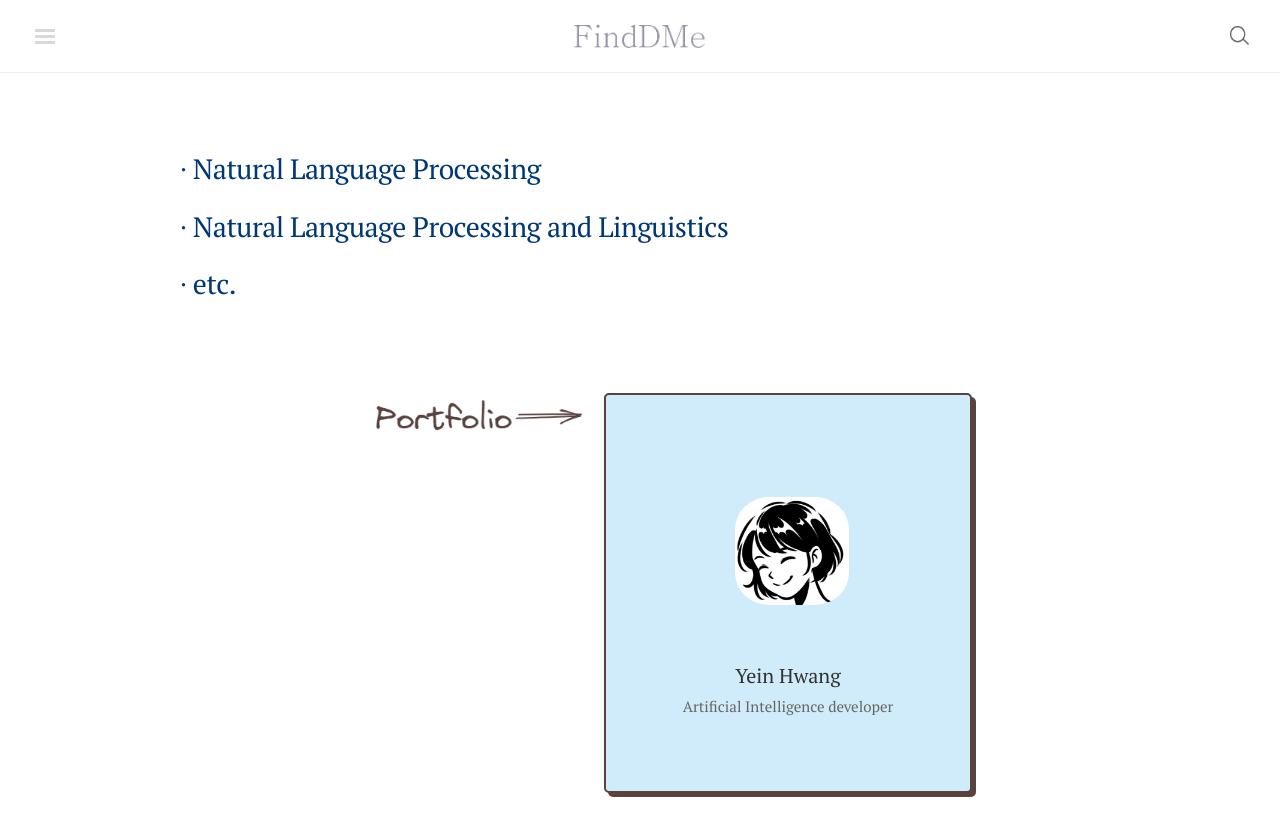
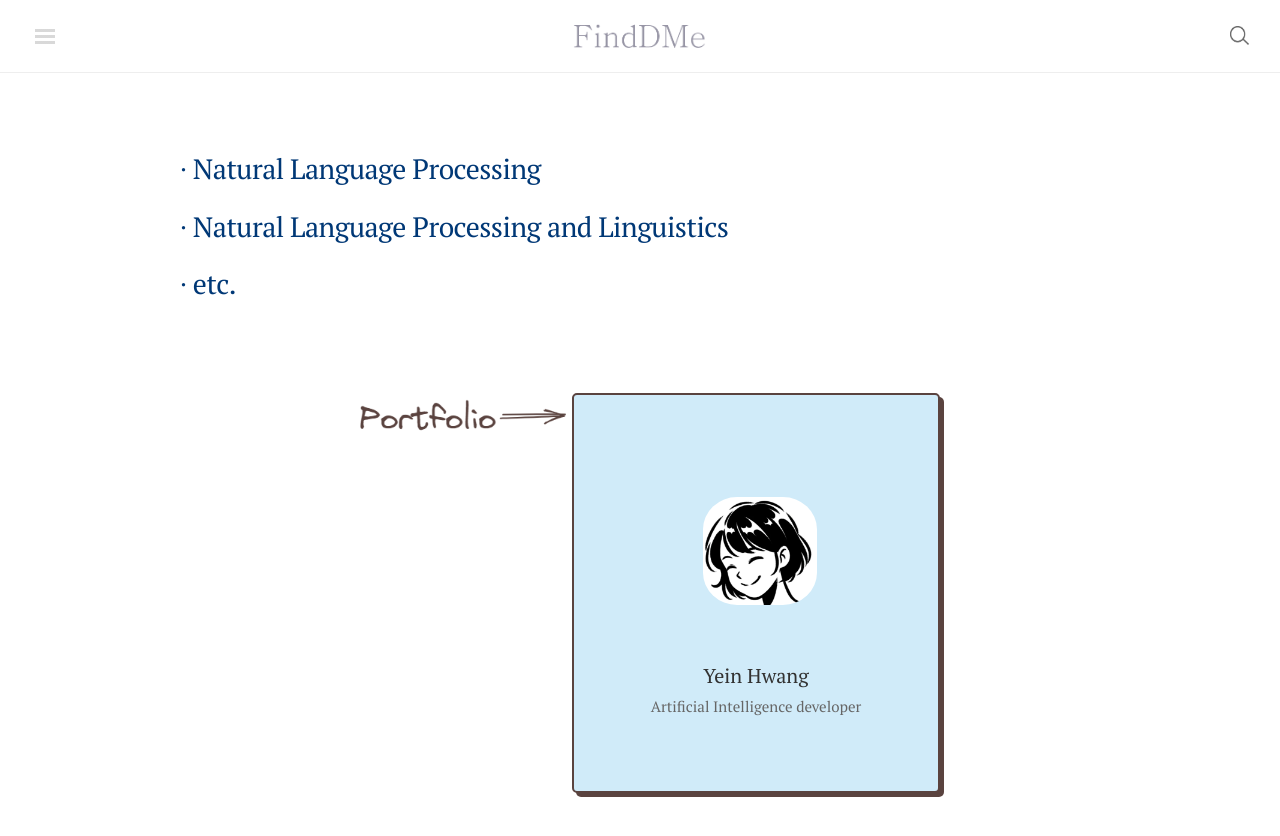
Before and after one commit to finddme/finddme.github.io, a Jekyll site: the page built from index.html, in a window 1280 px wide and 929 px high. Shown: the top 836 px of the window. Built offline with Jekyll 4.4.1, drawn with Linux system fonts in a browser that asks for light colours; nearby versions of some CDN libraries; comment, search, counter and statistics services are not loaded.

Commit message:
Update index.html

```diff
--- a/index.html
+++ b/index.html
@@ -76,13 +76,13 @@ title:   #Categories Home
 <br>
 <br>
 
-<div class="hero-portfolio"  style="float: left; width: 40%; overflow-y:hidden; margin-left: 40px;">
+<div class="hero-portfolio"  style="float: left; width: 40%; overflow-y:hidden; margin-left: 24px;">
   <img src="https://finddme.github.io/public/portfolio_brown2.png" />
 </div>
 
 <div class="card-expo">
 <!--       <div class="card" onclick="location.href='https://finddme.github.io/about/';" style=" cursor: pointer; float: right;"> -->
-      <div class="card" onclick="location.href='https://finddme.github.io/about/';" style=" cursor: pointer; float: center; width: 40%; overflow-y:hidden; margin-right: 128px;" >
+      <div class="card" onclick="location.href='https://finddme.github.io/about/';" style=" cursor: pointer; float: center; width: 40%; overflow-y:hidden; margin-right: 180px;" >
         <div class="card-photo"></div>
         <div class="card-title">Yein Hwang<br>
             <span>Artificial Intelligence developer</span>
```
